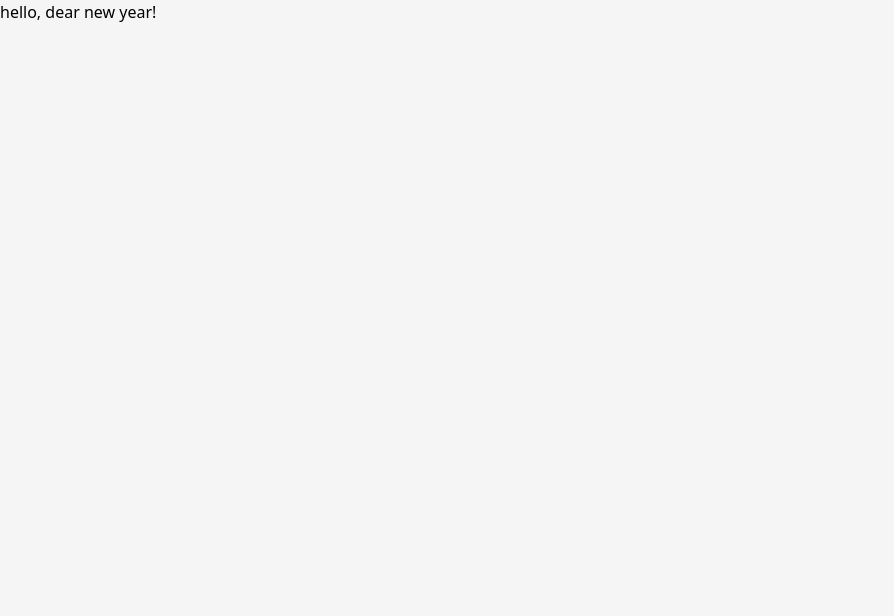
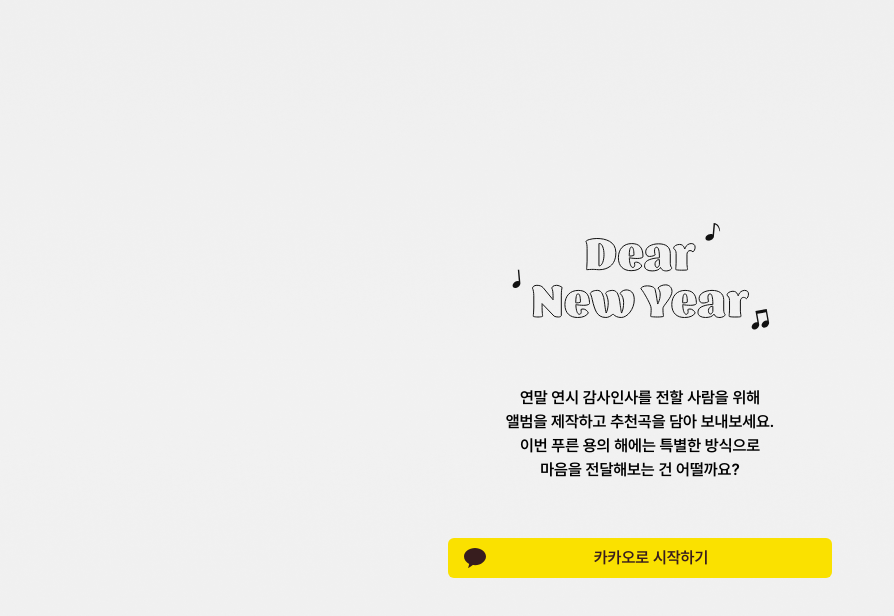
Before and after one commit to whats-the-letter/FE, a Next.js app: page / in a window 1280 px wide. Shown: the top 616 px of the page, without its empty margins (0-894 px from the left). Built offline with nearby package versions, Linux system fonts and the light colour scheme.

Commit message:
feat : 로그인 페이지, 메인 페이지 동일하게 설정

```diff
--- a/pages/index.tsx
+++ b/pages/index.tsx
@@ -1,13 +1,9 @@
-import { Inter } from "next/font/google";
-
-const inter = Inter({ subsets: ["latin"] });
+import LoginPage from "./login";
 
 export default function Home() {
   return (
     <>
-      <main>
-        <h1>hello, dear new year!</h1>
-      </main>
+      <LoginPage></LoginPage>
     </>
   );
 }
--- a/pages/login.tsx
+++ b/pages/login.tsx
@@ -1,23 +1,24 @@
 import React from "react";
 
-export default function Page() {
+export default function LoginPage() {
   return (
     <>
       <img
         src="/assets/mobile.svg"
         alt="background"
-        className="z-[-1] absolute w-screen object-fill"
+        className="z-[-1] absolute object-cover w-full h-full object-center"
       />
-      <div className="flex flex-col w-full h-screen items-center justify-center z-10 m-auto space-y-10 p-4 px-10 ">
+      <div className="flex flex-col w-full h-screen items-center justify-center z-10 m-auto p-4 px-10 space-y-10 ">
         <img src="/assets/logo/main-logo.svg" alt="logo" />
-        <span className=" text-center">
-          연말 연시 감사인사를 전할 사람을 위해 <br /> 앨범을 제작하고 추천곡을
-          담아 보내보세요. <br /> 이번 푸른 용의 해에는 특별한 방식으로 <br />
-          마음을 전달해보는 건 어떨까요?
-        </span>
+        <div className="flex flex-col  items-center justify-center z-10 p-4 px-10 font-pretendard">
+          <span>연말 연시 감사인사를 전할 사람을 위해</span>
+          <span> 앨범을 제작하고 추천곡을 담아 보내보세요.</span>
+          <span>이번 푸른 용의 해에는 특별한 방식으로</span>
+          <span>마음을 전달해보는 건 어떨까요?</span>
+        </div>
         <button className="bg-[#FAE100] rounded-md text-center w-full max-w-sm h-10 p-2 px-4 flex items-center">
           <img src="/assets/icons/kakao.svg" alt="kakao" />
-          <p className="text-center text-[371D1E] text-base m-auto">
+          <p className="text-center text-[#371D1E] text-base m-auto font-pretendard">
             카카오로 시작하기
           </p>
         </button>
```
